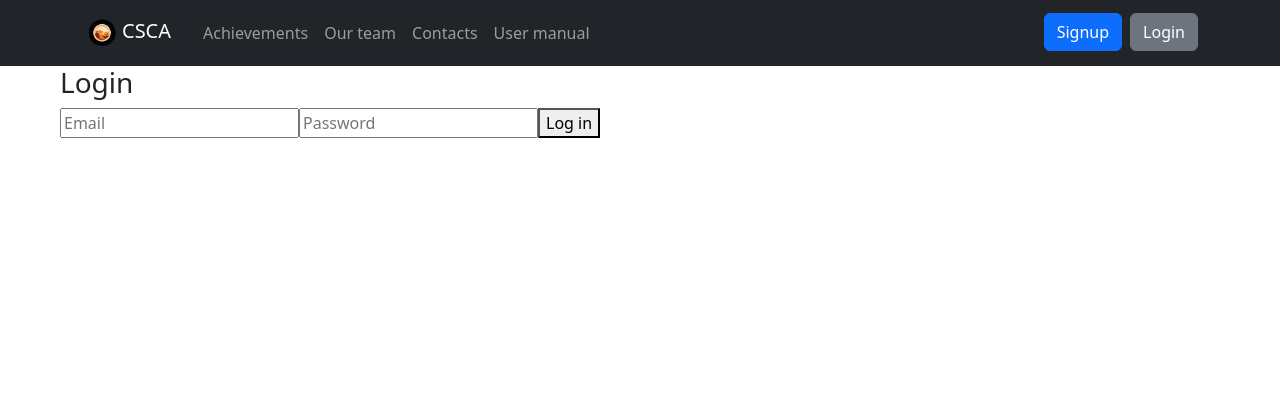
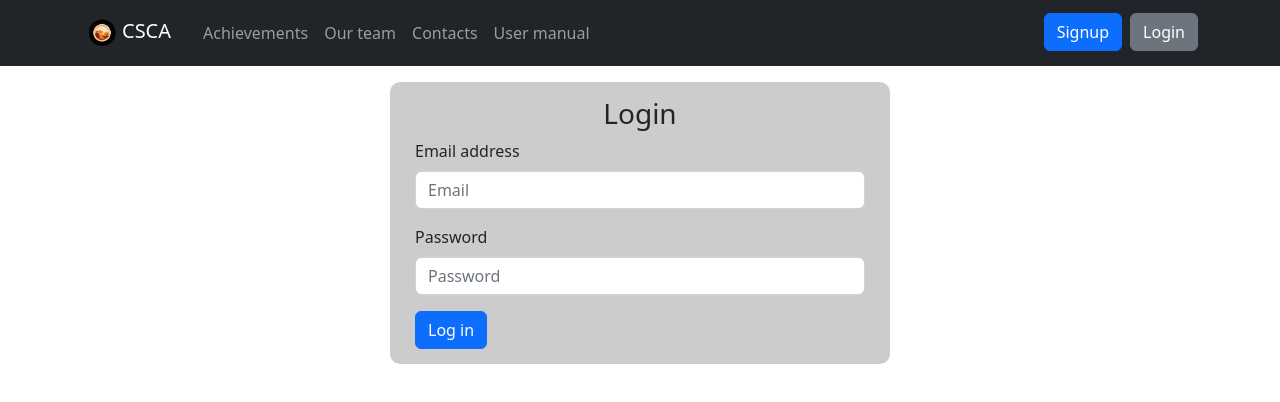
Before and after one commit to Digital-Voting-Team/csca-front, a Vue app: page /login in a window 1280 px wide. Shown: the top 402 px of the page. Built offline with nearby package versions, Linux system fonts and the light colour scheme.

Commit message:
Remake login form

```diff
--- a/src/views/auth/LoginView.vue
+++ b/src/views/auth/LoginView.vue
@@ -1,21 +1,33 @@
 <template>
-  <form @submit.prevent="handleSubmit">
-    <h3>Login</h3>
-    <input type="text" placeholder="Email" v-model="email" />
-    <input type="password" placeholder="Password" v-model="password" />
-    <div v-if="error" class="error">{{ error }}</div>
-    <button v-if="!isPending">Log in</button>
-    <button v-if="isPending" disabled>Loading</button>
+  <div class="form-container mt-3">
+    <form class="needs-validation" @submit.prevent="handleSubmit">
+      <h3 class="text-center">Login</h3>
+      <div class="mb-3">
+        <label class="form-label" for="email">Email address</label>
+        <input class="form-control" id="email" type="email" placeholder="Email" v-model="email" required/>
+      </div>
+      <div class="mb-3">
+        <label class="form-label" for="password">Password</label>
+        <input class="form-control" id="password" type="password" placeholder="Password" v-model="password" required/>
+      </div>
+      <div class="mb-3" v-if="error">
+        <div class="error alert alert-danger" role="alert"> {{ error }}</div>
+      </div>
+      <button class="btn btn-primary" v-if="!isPending">Log in</button>
+      <button class="btn btn-primary" v-if="isPending" disabled>Loading</button>
     </form>
+  </div>
 </template>
 
-<script setup>
-// using @ means start at the project src root
+<script>
 import useLogin from "@/composables/useLogin";
-import { ref } from "vue";
-import { useAuthUserStore } from "@/stores/auth-user";
+import {onMounted, ref} from "vue";
+import {useAuthUserStore} from "@/stores/auth-user";
 
-const { error, login, isPending } = useLogin();
+export default {
+  setup() {
+
+    const {error, login, isPending} = useLogin();
     const userStorage = useAuthUserStore();
 
     const email = ref("");
@@ -31,4 +43,32 @@ const handleSubmit = async () => {
         userStorage.token = res.data.attributes.jwt;
       }
     };
+    onMounted(function () {
+      const forms = document.querySelectorAll('.needs-validation')
+
+      Array.from(forms).forEach(form => {
+        form.addEventListener('submit', event => {
+          if (!form.checkValidity()) {
+            event.preventDefault()
+            event.stopPropagation()
+          }
+
+          form.classList.add('was-validated')
+        }, false)
+      })
+    })
+
+    return {error, login, isPending, handleSubmit, email, password}
+  }
+}
 </script>
+
+<style>
+.form-container {
+  max-width: 500px;
+  margin: 0 auto;
+  background: #ccc;
+  border-radius: 10px;
+  padding: 15px 25px;
+}
+</style>
```
Lines whose indentation alone changed are shown as unchanged.
